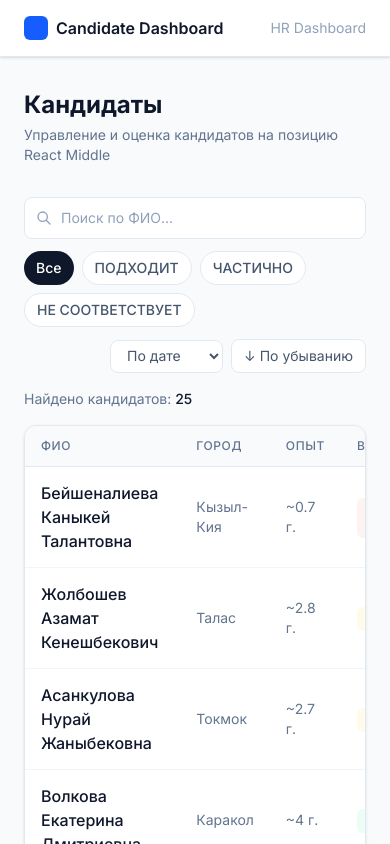
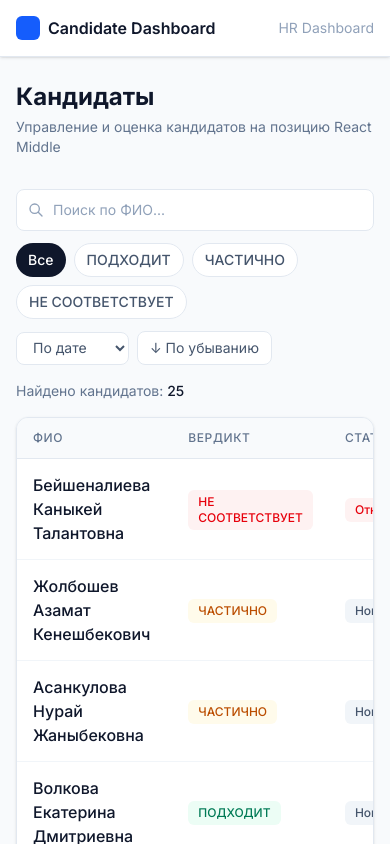
Before and after one commit to alisher-zhuman/candidate-dashboard, a React (Vite) app: page /candidates in a window 390 px wide. Shown: the top 844 px of the page. Built offline with nearby package versions, Linux system fonts and the light colour scheme.

Commit message:
feat: responsive layout for mobile and tablet

```diff
--- a/src/components/CandidateCard/CandidateCard.tsx
+++ b/src/components/CandidateCard/CandidateCard.tsx
@@ -18,15 +18,15 @@ export const CandidateCard = memo(({ candidate }: CandidateCardProps) => {
       <td className="py-3.5 px-4">
         <span className="font-medium text-slate-900">{candidate.name}</span>
       </td>
-      <td className="py-3.5 px-4 text-slate-500 text-sm">{candidate.city}</td>
-      <td className="py-3.5 px-4 text-slate-500 text-sm">{candidate.total_exp}</td>
+      <td className="py-3.5 px-4 text-slate-500 text-sm hidden sm:table-cell">{candidate.city}</td>
+      <td className="py-3.5 px-4 text-slate-500 text-sm hidden sm:table-cell">{candidate.total_exp}</td>
       <td className="py-3.5 px-4">
         <StatusBadge verdict={candidate.vc} verdictLabel={candidate.verdict} />
       </td>
       <td className="py-3.5 px-4">
         <StatusBadge status={candidate.status} />
       </td>
-      <td className="py-3.5 px-4 text-slate-500 text-sm max-w-xs truncate">{candidate.stack}</td>
+      <td className="py-3.5 px-4 text-slate-500 text-sm max-w-xs truncate hidden lg:table-cell">{candidate.stack}</td>
     </tr>
   );
 });
--- a/src/components/CandidateList/CandidateList.tsx
+++ b/src/components/CandidateList/CandidateList.tsx
@@ -9,12 +9,16 @@ import { SearchBar } from '../SearchBar/SearchBar';
 
 const SkeletonRow = () => (
   <tr className="border-b border-slate-100">
-    {[140, 80, 60, 90, 80, 160].map((w, i) => (
-      <td key={i} className="py-3.5 px-4">
-        <div
-          className="h-4 bg-slate-200 rounded animate-pulse"
-          style={{ width: w }}
-        />
+    {[
+      { w: 140, cls: '' },
+      { w: 80,  cls: 'hidden sm:table-cell' },
+      { w: 60,  cls: 'hidden sm:table-cell' },
+      { w: 90,  cls: '' },
+      { w: 80,  cls: '' },
+      { w: 160, cls: 'hidden lg:table-cell' },
+    ].map(({ w, cls }, i) => (
+      <td key={i} className={`py-3.5 px-4 ${cls}`}>
+        <div className="h-4 bg-slate-200 rounded animate-pulse" style={{ width: w }} />
       </td>
     ))}
   </tr>
@@ -65,11 +69,11 @@ export const CandidateList = () => {
               <thead className="bg-slate-50 border-b border-slate-200">
                 <tr>
                   <th className="py-3 px-4 text-left text-xs font-medium text-slate-500 uppercase tracking-wider">ФИО</th>
-                  <th className="py-3 px-4 text-left text-xs font-medium text-slate-500 uppercase tracking-wider">Город</th>
-                  <th className="py-3 px-4 text-left text-xs font-medium text-slate-500 uppercase tracking-wider">Опыт</th>
+                  <th className="py-3 px-4 text-left text-xs font-medium text-slate-500 uppercase tracking-wider hidden sm:table-cell">Город</th>
+                  <th className="py-3 px-4 text-left text-xs font-medium text-slate-500 uppercase tracking-wider hidden sm:table-cell">Опыт</th>
                   <th className="py-3 px-4 text-left text-xs font-medium text-slate-500 uppercase tracking-wider">Вердикт</th>
                   <th className="py-3 px-4 text-left text-xs font-medium text-slate-500 uppercase tracking-wider">Статус</th>
-                  <th className="py-3 px-4 text-left text-xs font-medium text-slate-500 uppercase tracking-wider">Стек</th>
+                  <th className="py-3 px-4 text-left text-xs font-medium text-slate-500 uppercase tracking-wider hidden lg:table-cell">Стек</th>
                 </tr>
               </thead>
               <tbody>
--- a/src/components/FilterPanel/FilterPanel.tsx
+++ b/src/components/FilterPanel/FilterPanel.tsx
@@ -51,7 +51,7 @@ export const FilterPanel = () => {
       </div>
 
       {/* Сортировка */}
-      <div className="flex gap-2 items-center ml-auto">
+      <div className="flex gap-2 items-center sm:ml-auto w-full sm:w-auto">
         <select
           value={sortField}
           onChange={(e) => setSortField(e.target.value as SortField)}
--- a/src/components/UI/Layout.tsx
+++ b/src/components/UI/Layout.tsx
@@ -6,7 +6,7 @@ export const Layout = ({ children }: LayoutProps) => {
   return (
     <div className="min-h-screen bg-slate-50">
       <header className="bg-white border-b border-slate-200 sticky top-0 z-10 shadow-sm">
-        <div className="max-w-7xl mx-auto px-6 h-14 flex items-center justify-between">
+        <div className="max-w-7xl mx-auto px-4 sm:px-6 h-14 flex items-center justify-between">
           <div className="flex items-center gap-2">
             <div className="w-6 h-6 bg-blue-600 rounded-md"></div>
             <span className="font-semibold text-slate-900">Candidate Dashboard</span>
@@ -14,7 +14,7 @@ export const Layout = ({ children }: LayoutProps) => {
           <span className="text-sm text-slate-400">HR Dashboard</span>
         </div>
       </header>
-      <div className="max-w-7xl mx-auto px-6 py-8">
+      <div className="max-w-7xl mx-auto px-4 sm:px-6 py-6 sm:py-8">
         {children}
       </div>
     </div>
```
